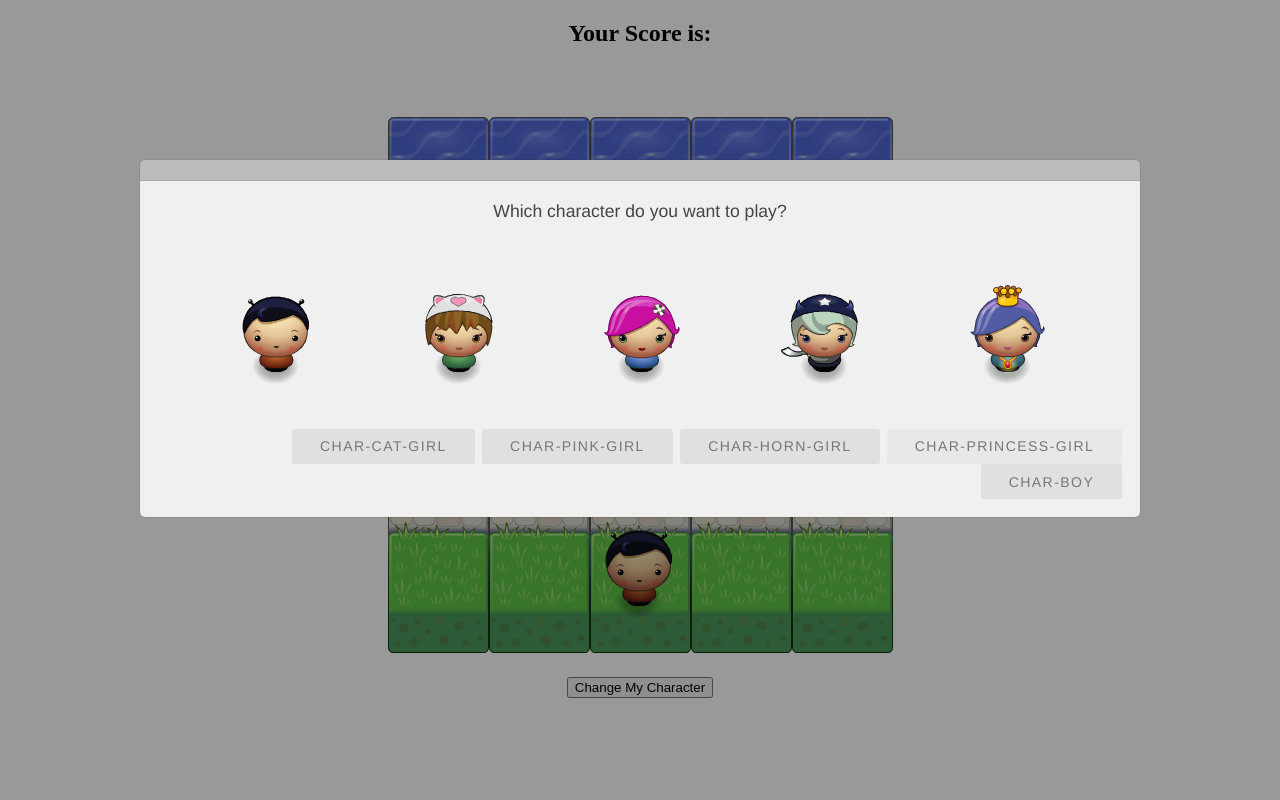
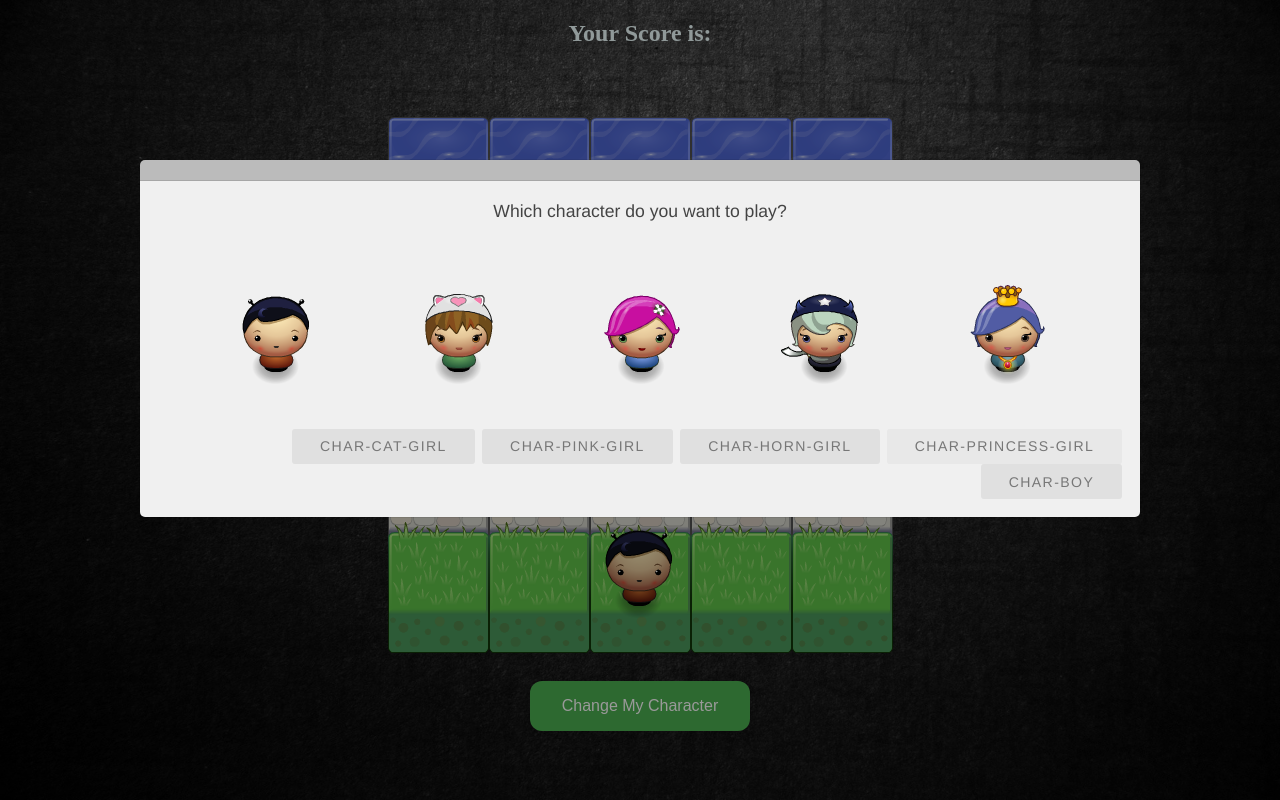
Before and after one commit to sangumee/Udacity-Classic-Arcade-Game, a plain HTML site: page index.html in a window 1280 px wide. Drawn offline with nearby package versions, Linux system fonts and the light colour scheme.

Commit message:
CSS file Fix
button and font fix

```diff
--- a/css/style.css
+++ b/css/style.css
@@ -1,7 +1,31 @@
+html {
+    background: url('../images/bgimage.jpg') no-repeat center fixed;
+    background-size: cover;
+}
+
 body {
     text-align: center;
 }
 
+h2 {
+    color: azure;
+}
+
+button {
+    background-color: #4CAF50; /* Green */
+    border: none;
+    color: white;
+    padding: 16px 32px;
+    text-align: center;
+    text-decoration: none;
+    display: inline-block;
+    font-size: 16px;
+    margin: 4px 2px;
+    cursor: pointer;
+    border-radius: 12px;
+}
+
+/* Green */
 .imagepadding {
     padding-left: 42px;
     padding-right: 40px;
--- a/js/app.js
+++ b/js/app.js
@@ -79,6 +79,18 @@ function CharacterChoose() {
     })
 }
 
+// Check Score Function
+function CheckScore(score){
+    if(score==5){
+        vex.dialog.confirm({
+            message: 'Your Score is 5 point!! Do you want to play more?',
+            callback: function (value) {
+                console.log(value)
+            }
+        })
+    }
+}
+
 // Choose Character
 function ChooseChar(value) {
     Player.sprite = 'images/' + value + '.png';
@@ -127,14 +139,15 @@ Enemy.prototype.update = function (dt) {
         player.y < item.y + 50 &&
         50 + player.y > item.y) {
         // Reset initial position
+
         score+=1;
+        CheckScore(score);
         item.x=Math.random() *400;
         item.y=itemInitPosition[Math.floor(Math.random()*itemInitPosition.length)];
         // Draw Scroe in HTML
         document.getElementById('score').innerHTML = score;
         console.log(score);
-    }
-
+        }
 };
 
 // Enemy Image Render
@@ -165,7 +178,6 @@ let Player = function (x, y, speed) {
     this.speed = speed;
     this.sprite = 'images/char-boy.png';
 };
-
 
 
 // Player update
```
Also changed, not shown: images/bgimage.jpg (added).
